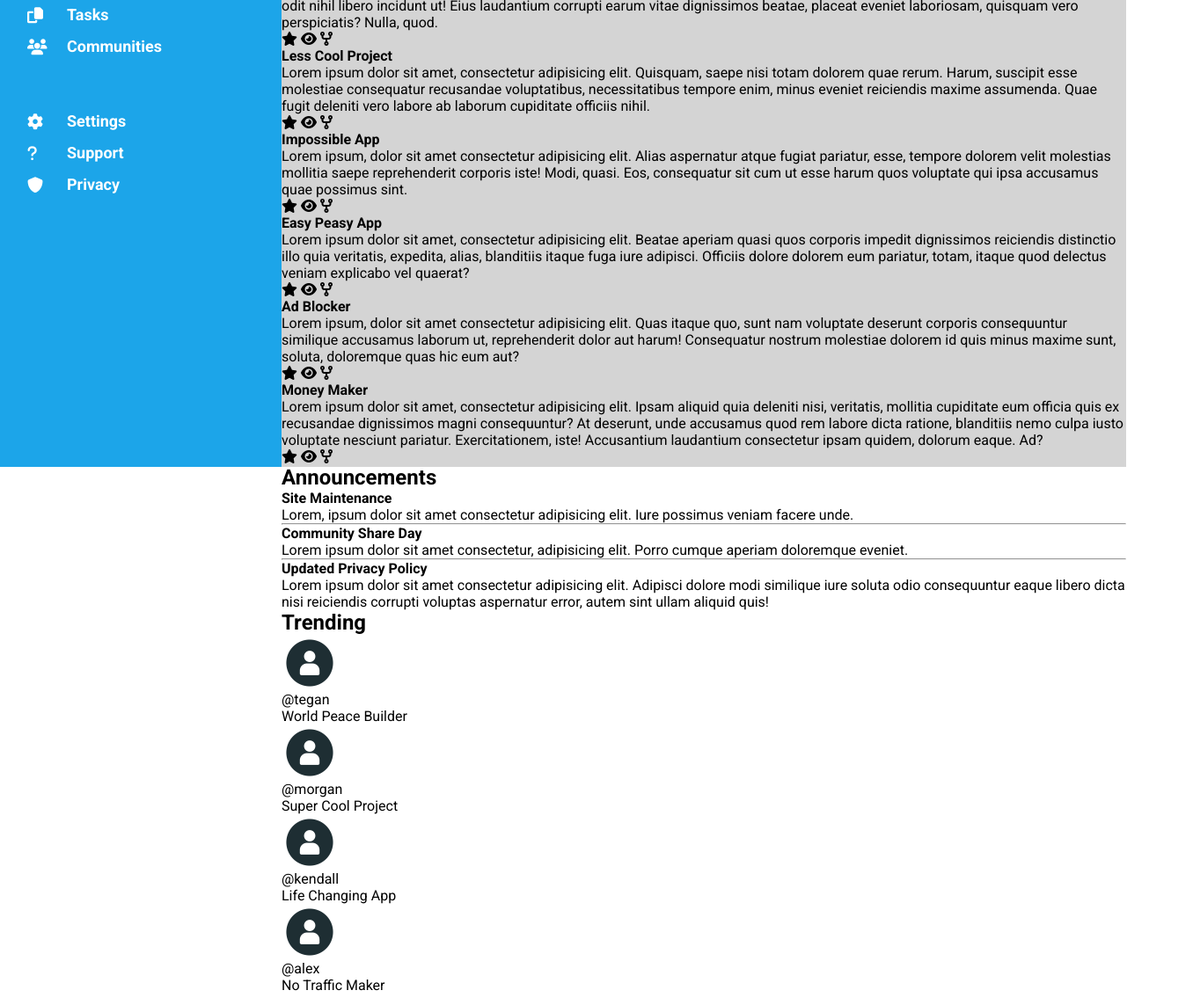
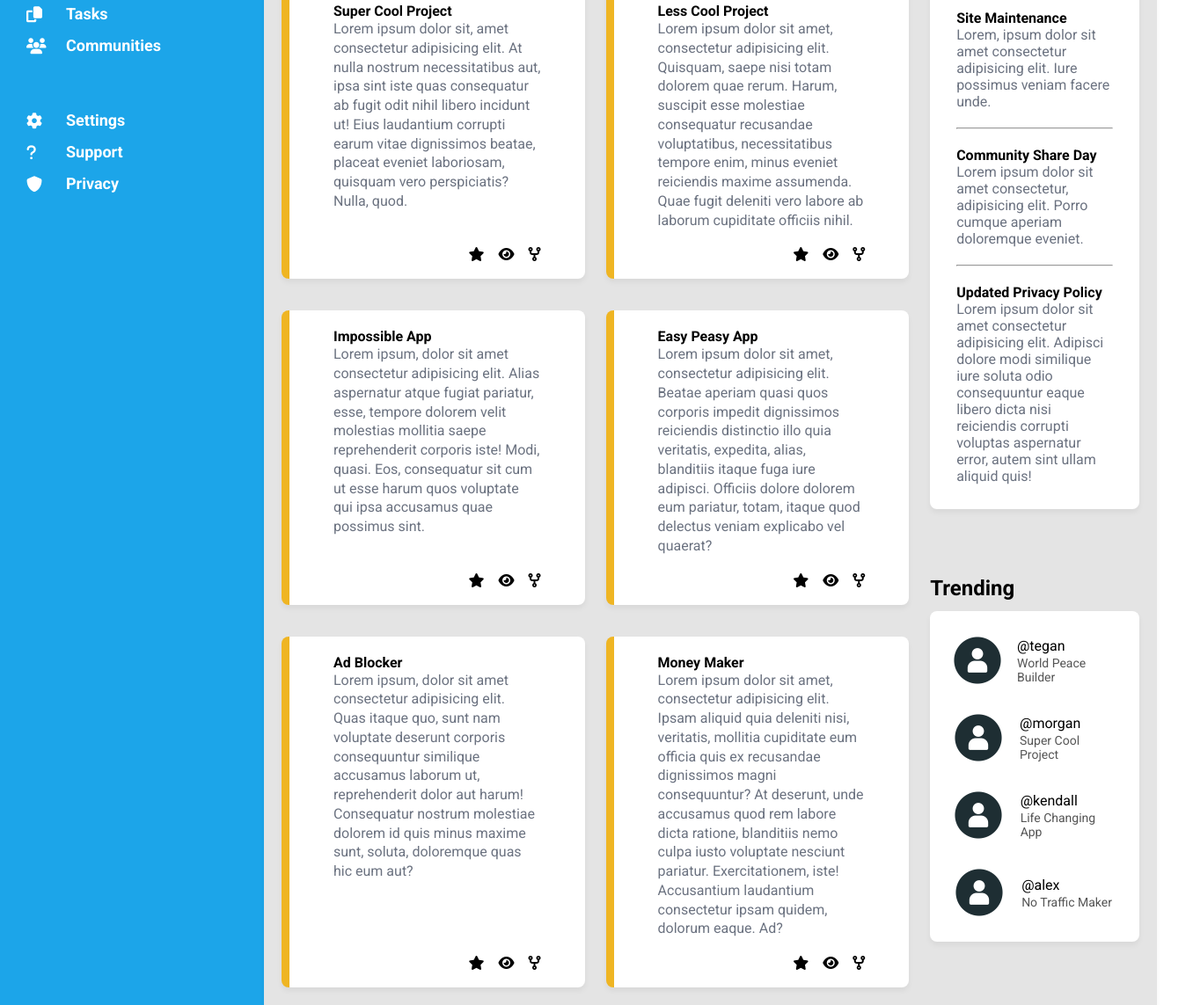
Before and after one commit to alvarogarcia1994/admin-dashboard, a plain HTML site: page index.html in a window 1280 px wide. Shown: the part 269-1412 px from the top of the page at 88% size, 1356 px wide, since content can reach past the window. Drawn offline with Linux system fonts and the light colour scheme.

Commit message:
feat: page styles finished

```diff
--- a/css/styles.css
+++ b/css/styles.css
@@ -5,33 +5,34 @@
 *{
     margin: 0;
     padding: 0;
+    box-sizing: border-box;
 }
 
 body{
     font-family: Roboto, "sans-serif";
 }
 
-/* Container node */
 .container{
     display: grid;
-    grid-template-columns: 25% 75%;
+    grid-template-columns: auto auto;
 }
 
 .left{
     display: flex;
+    flex-direction: row;
 }
 
 /* Sidebar styles */
 .sidebar{
-    border: 1px solid #1ca5e9;
-    width: 100%;
+    border: none;
+    width: 300px;
     background-color: #1ca5e9;
     color: white;
-    box-sizing: border-box;
     display: grid;
     grid-template-rows: auto 1fr;
 }
 
+/* Logo styles */
 .logo{
     display: flex;
     flex-direction: row;
@@ -77,6 +78,11 @@ body{
     cursor: pointer;
 }
 
+.li-sidebar:hover{
+    color: #555;
+    transition: all 0.4s;
+}
+
 .li-sidebar i{
     width: 35px;
     font-size: 18px;
@@ -84,9 +90,13 @@ body{
 }
 
 /* Header styles */
+.right{
+    width: 100%;
+}
+
 .header{
     background-color: white;
-    height: 25vh;
+    height: auto;
     box-shadow: 0 4px 6px rgba(0, 0, 0, 0.05);
     display: grid;
     grid-template-rows: 1fr 1fr;
@@ -101,7 +111,6 @@ body{
     flex-direction: row;
     padding: 0 4rem;
     width: 100%;
-    box-sizing: border-box;
 }
 
 .search-left, .search-right{
@@ -124,7 +133,7 @@ body{
 
 .search-bar-input{
     margin-left: 1rem;
-    width: 30rem;
+    width: 40rem;
     height: 2rem;
     border: 0.1rem solid #D6E1E9;
     border-radius: 3rem;
@@ -165,7 +174,6 @@ body{
     align-items: center;
     gap: 1rem;
     width: 100%;
-    box-sizing: border-box;
 }
 
 .user-text-wrapper {
@@ -196,9 +204,127 @@ body{
     font-size: 0.8rem;
 }
 
+.action-buttons button:hover{
+    background-color: #6b7280;
+    cursor: pointer;
+    transition: all 0.4s;
+}
 
-/* Main */
+/* Main content styles */
 .main-content{
-    background-color: #D4D4D4;
-    height: 75vh;
+    box-shadow: 0 4px 6px rgba(0, 0, 0, 0.05);
+    padding: 20px;
+    background-color: #e4e4e4;
+    height: auto;
+    display: grid;
+    grid-template-columns: 3fr 1fr;
+    gap: 24px;
+    grid-template-rows: auto auto;
+    grid-template-areas:
+        "projects announcements"
+        "projects trending";
 }
+
+/* Styles for projects section*/
+.projects{
+    grid-area: projects;
+}
+
+/* Grid usage for each card below */
+.project-cards{
+    display: grid;
+    grid-template-columns: repeat(2, 1fr);
+    grid-template-rows: auto;
+    gap: 1.5rem;
+}
+
+/* Project card styles */
+.project-card{
+    margin-top: 12px;
+    padding: 20px 50px;
+    border-left: 9px solid rgb(239, 181, 35);
+    background-color: white;
+    box-shadow: 0 4px 6px rgba(0, 0, 0, 0.05);
+    border-radius: 8px;
+    display: flex;
+    flex-direction: column;
+}
+
+.project-card p{
+    margin: 0;
+    color: #6b7280;
+    line-height: 1.36;
+}
+
+.icons{
+    display: flex;
+    justify-content: flex-end;
+    align-items: center;
+    gap: 1rem;
+    margin-top: auto;
+    padding-top: 20px;
+}
+
+.icons i:hover{
+    color: rgb(239, 181, 35);
+    cursor: pointer;
+    transition: all 0.5s;
+}
+
+
+/* Announcements styles */
+.announcements{
+    grid-area: announcements;
+}
+
+/* Styles for announcement card */
+.announcement-card{
+    margin-top: 12px;
+    padding: 8px 30px;
+    background-color: white;
+    box-shadow: 0 4px 6px rgba(0, 0, 0, 0.05);
+    border-radius: 8px;
+}
+
+.announcement-card p{
+    color: #6b7280;
+    margin-bottom: 20px;
+}
+
+.announcement-card h4{
+    margin-top: 20px;
+}
+
+
+/* Trending styles */
+.trending{
+    grid-area: trending;
+}
+
+/* Trending card styles */
+.trending-card{
+    display: grid;
+    grid-template-columns: 1fr;
+    grid-template-rows: auto;
+    gap: 24px;
+    margin-top: 12px;
+    padding: 24px;
+    background-color: white;
+    box-shadow: 0 4px 6px rgba(0, 0, 0, 0.05);
+    border-radius: 8px;
+}
+
+.trending-user{
+    display: flex;
+    align-items: center;
+    gap: 1rem;
+}
+
+.username{
+    margin-bottom: 2px;
+}
+
+.brief{
+    font-size: 14px;
+    color: #555;
+}
```
